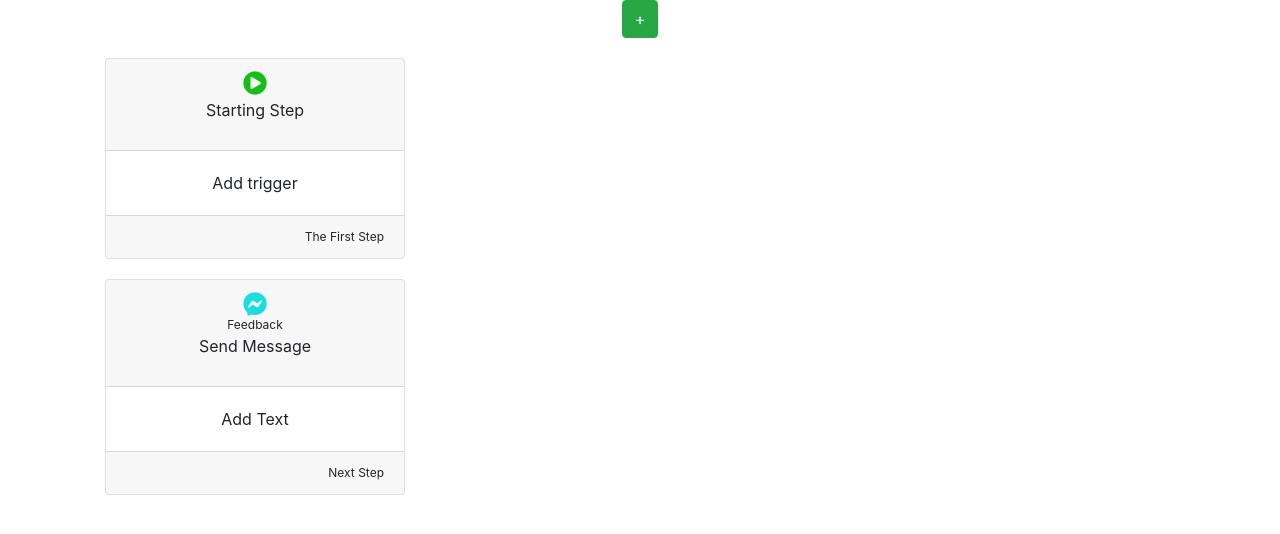
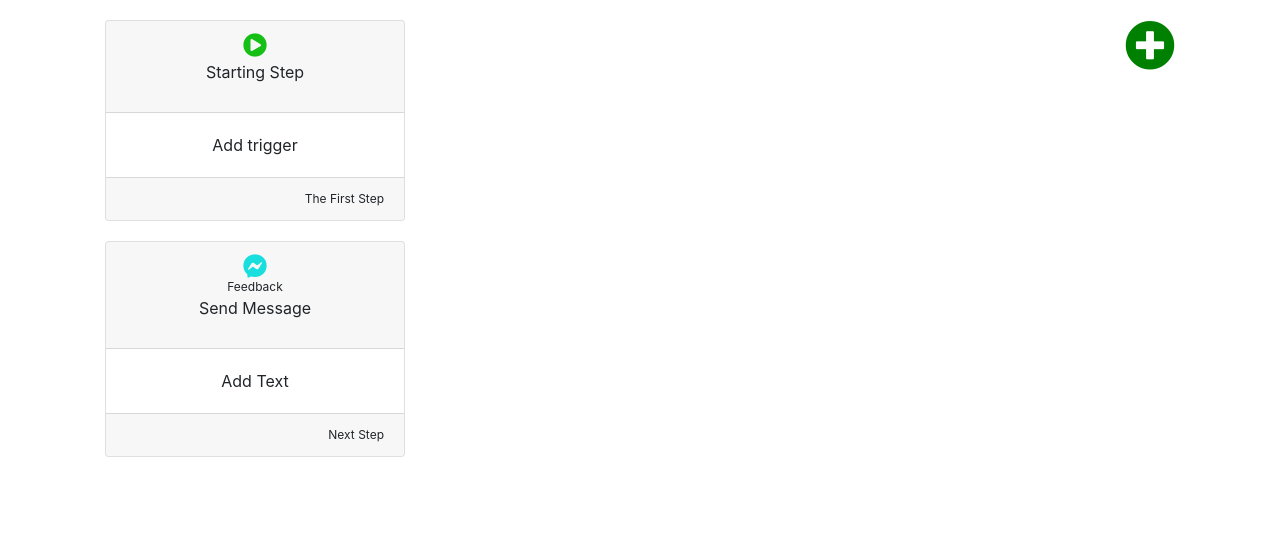
Before and after one commit to SoyketHM/flow-builder-tool, a React (Create React App) app: page / in a window 1280 px wide. Shown: the top 534 px of the page. Built offline with nearby package versions, Linux system fonts and the light colour scheme.

Commit message:
seperate component

```diff
--- /dev/null
+++ b/src/views/components/card.js
@@ -0,0 +1,30 @@
+import React from 'react'
+
+export default function card(props) {
+    let {cards, openModal, setShowModal} = props;
+    return (
+        <div>
+            <div className="card" style={{ width: 300, margin: 20, cursor: "pointer" }} onClick={() => setShowModal(true)}>
+                <div className="card-header">
+                    <i className="fas fa-play-circle" style={{ color: "#16bf16", fontSize: 24 }}></i>
+                    <p>Starting Step</p>
+                </div>
+                <div className="card-body">Add trigger</div>
+                <div className="card-footer" style={{ fontSize: 12, textAlign: "right" }}>The First Step</div>
+            </div>
+            {cards.map((card, index) => (
+                <div className="card" style={{ width: 300, margin: 20, cursor: "pointer" }} key={card.id} onClick={() => openModal(card.id)}>
+                    <div className="card-header d-flex flex-column">
+                        <i className="fab fa-facebook-messenger" style={{ color: "#18dede", fontSize: 24 }}></i>
+                        <span style={{ fontSize: 12 }}>Feedback</span>
+                        <p>Send Message</p>
+                    </div>
+                    <div className="card-body">{card.text}</div>
+                    <div className="card-footer" style={{ fontSize: 12, textAlign: "right" }}>Next Step</div>
+                </div>
+            ))}
+
+
+        </div>
+    )
+}
--- /dev/null
+++ b/src/views/components/modal.js
@@ -0,0 +1,29 @@
+import React from 'react'
+
+export default function modal(props) {
+    let { card, handleChange, setCard, setShowModal, showModal } = props;
+    return (
+        <div>
+            {showModal ? (
+                <div className="modal" style={{ display: "block" }}>
+                    <div className="modal-dialog modal-dialog-centered" role="document">
+                        <div className="modal-content">
+                            <div className="modal-header">
+                                <button type="button" className="close" data-dismiss="modal" aria-label="Close" onClick={() => { setShowModal(false); setCard({}) }}>
+                                    <span aria-hidden="true">&times;</span>
+                                </button>
+                            </div>
+                            <div className="modal-body">
+                                <input placeholder="Enter Your Text ..." value={card.text ? card.text : ''} onChange={(e) => { handleChange(e) }} />
+                            </div>
+                            <div className="modal-footer">
+                                <button type="button" className="btn btn-secondary" onClick={() => { setShowModal(false); setCard({}) }}>Close</button>
+                            </div>
+                        </div>
+                    </div>
+                </div>
+            ) : null
+            }
+        </div>
+    )
+}
--- a/src/views/pages/Home.js
+++ b/src/views/pages/Home.js
@@ -1,4 +1,6 @@
 import React, { useState } from 'react';
+import Card from '../components/card';
+import Modal from '../components/modal';
 
 function Home() {
     const [cards, setCards] = useState([{ id: 1, text: 'Add Text' }]);
@@ -31,52 +33,17 @@ function Home() {
         }
     }
     return (
-        <div className="container">
-            <button className="btn btn-success" onClick={addcard} >+</button>
-            <div className="card" style={{ width: 300, margin: 20, cursor: "pointer" }} onClick={() => setShowModal(true)}>
-                <div className="card-header">
-                    <i className="fas fa-play-circle" style={{ color: "#16bf16", fontSize: 24 }}></i>
-                    <p>Starting Step</p>
-                </div>
-                <div className="card-body">Add trigger</div>
-                <div className="card-footer" style={{ fontSize: 12, textAlign: "right" }}>The First Step</div>
+        <div className="container" style={{ display: "flex" }}>
+            <div style={{ flex: 1 }}>
+                <Card cards={cards} openModal={openModal} setShowModal={setShowModal}></Card>
+                <Modal card={card} handleChange={handleChange} setShowModal={setShowModal} setCard={setCard} showModal={showModal}></Modal>
+
             </div>
-            {cards.map((card, index) => (
-                <div className="card" style={{ width: 300, margin: 20, cursor: "pointer" }} key={card.id} onClick={() => openModal(card.id)}>
-                    <div className="card-header d-flex flex-column">
-                        <i className="fab fa-facebook-messenger" style={{ color: "#18dede", fontSize: 24 }}></i>
-                        <span style={{ fontSize: 12 }}>Feedback</span>
-                        <p>Send Message</p>
-                    </div>
-                    <div className="card-body">{card.text}</div>
-                    <div className="card-footer" style={{ fontSize: 12, textAlign: "right" }}>Next Step</div>
-                </div>
-            ))}
-            { showModal ? (
-                <div className="modal" style={{ display: "block" }}>
-                    <div className="modal-dialog modal-dialog-centered" role="document">
-                        <div className="modal-content">
-                            <div className="modal-header">
-                                <button type="button" className="close" data-dismiss="modal" aria-label="Close" onClick={() => setShowModal(false)}>
-                                    <span aria-hidden="true">&times;</span>
-                                </button>
-                            </div>
-                            <div className="modal-body">
-                                <input placeholder="Enter Your Text ..." value={card.text ? card.text : ''} onChange={(e) => { handleChange(e) }} />
-                            </div>
-                            <div className="modal-footer">
-                                <button type="button" className="btn btn-secondary" data-
-                                    dismiss="modal">Close</button>
-                                <button type="button" className="btn btn-primary">Save changes</button>
-                            </div>
-                        </div>
-                    </div>
-                </div>
-            ) : null}
+
+            <i className="fas fa-plus-circle" style={{ color: "#008000", fontSize: 50, margin: 20 }} onClick={addcard}></i>
 
 
-
-        </div>
+        </div >
     )
 }
 
```
